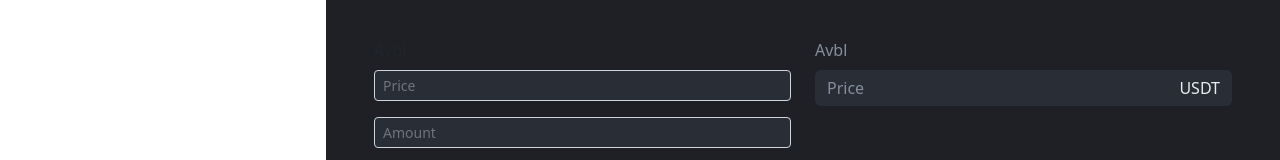
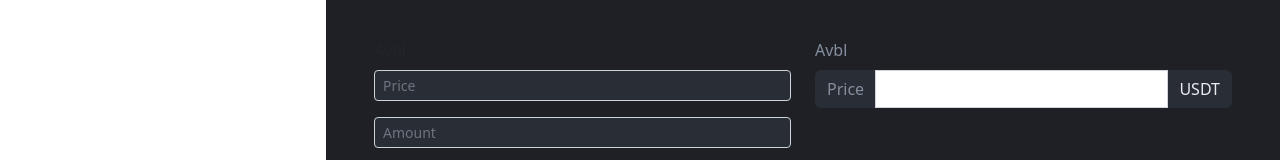
Before and after one commit to vhyen/Trading-Platform, a React (Vite) app in the folder frontend/: page /item in a window 1280 px wide. Shown: the part 410-570 px from the top of the page. Built offline with nearby package versions, Linux system fonts and the light colour scheme.

Commit message:
css input field

```diff
--- /dev/null
+++ b/frontend/src/components/item/forms/InputField.tsx
@@ -0,0 +1,5 @@
+
+
+export default function InputField() {
+
+}
--- a/frontend/src/containers/item/OrderForm.tsx
+++ b/frontend/src/containers/item/OrderForm.tsx
@@ -6,9 +6,12 @@ export default function OrderForm() {
     <>
       <style className="text/css">
           {`
-            .custominput:onClick {
-              border: none;
-              background-color: #FFF;
+             .custominput:focus {
+                   color: blue;
+                   background-color:gray;
+                   outline:0;
+                   border-color:red;
+                   box-shadow:none;
             }
       `}
       </style>
@@ -52,10 +55,6 @@ export default function OrderForm() {
               <Form.Control
                 id="inlineFormInputGroup"
                 style={{
-                  textAlign: `right`,
-                  background: Color.form_background_text,
-                  border: `none`,
-                  color: Color.form_text_primary,
                 }}
                 className="custominput"
                 type="number"
--- a/frontend/src/index.css
+++ b/frontend/src/index.css
@@ -0,0 +1,5 @@
+input[type=number]::-webkit-inner-spin-button,
+input[type=number]::-webkit-outer-spin-button {
+-webkit-appearance: none;
+margin: 0;
+}
--- a/frontend/src/main.tsx
+++ b/frontend/src/main.tsx
@@ -3,6 +3,7 @@ import App from "./App.tsx";
 import { BrowserRouter } from "react-router-dom";
 import React from "react";
 import 'bootstrap/dist/css/bootstrap.min.css'
+import "./index.css"
 
 ReactDOM.createRoot(document.getElementById("root") as HTMLElement).render(
   <React.StrictMode>
```
